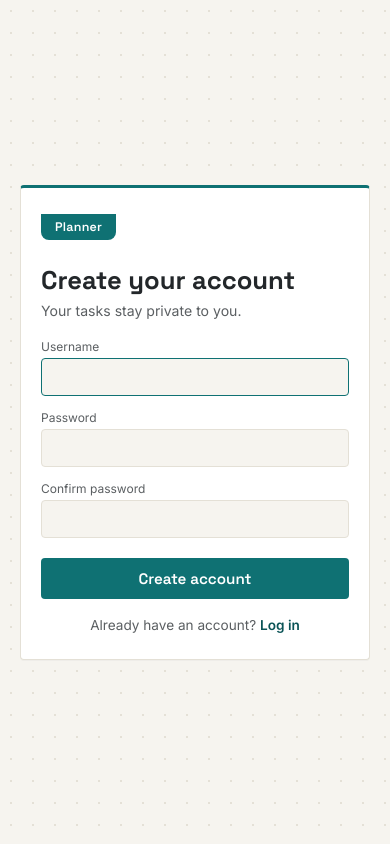
After one commit to FundanoJoseph/Student-Task-Manager, a Flask app: page /register in a window 390 px wide. The commit adds this page. Run offline with Flask 3, Linux system fonts and the light colour scheme.

Commit message:
Add accounts, due dates, mobile improvements

```diff
--- a/app.py
+++ b/app.py
@@ -1,56 +1,193 @@
 # app.py
 # Flask backend for the Student Task Manager
-# Uses a JSON file as lightweight storage (no external DB setup needed)
+# Adds: user accounts (register/login/logout) so each user has their own
+# private task list, and due dates with overdue highlighting.
+# Storage: SQLite (single file database, no external DB service needed)
 
-import json
 import os
-import time
-from datetime import datetime, timezone
+import sqlite3
+from datetime import datetime, timezone, date
+from functools import wraps
 
-from flask import Flask, jsonify, request, render_template
+from flask import (
+    Flask, jsonify, request, render_template,
+    redirect, url_for, session, g
+)
+from werkzeug.security import generate_password_hash, check_password_hash
 
 app = Flask(__name__)
+# IMPORTANT: set a real SECRET_KEY environment variable in production
+# (e.g. in Render's dashboard) so login sessions can't be forged.
+app.secret_key = os.environ.get('SECRET_KEY', 'dev-only-change-this-secret-key')
 
 DATA_DIR = os.path.join(os.path.dirname(__file__), 'data')
-DB_FILE = os.path.join(DATA_DIR, 'tasks.json')
+DB_FILE = os.path.join(DATA_DIR, 'app.db')
 
 
-# ---------- Storage helpers ----------
-def ensure_db_file():
-    os.makedirs(DATA_DIR, exist_ok=True)
-    if not os.path.exists(DB_FILE):
-        with open(DB_FILE, 'w') as f:
-            json.dump([], f)
+# ---------- Database helpers ----------
+def get_db():
+    if 'db' not in g:
+        os.makedirs(DATA_DIR, exist_ok=True)
+        g.db = sqlite3.connect(DB_FILE)
+        g.db.row_factory = sqlite3.Row
+    return g.db
 
 
-def read_tasks():
-    ensure_db_file()
-    with open(DB_FILE, 'r') as f:
-        try:
-            return json.load(f)
-        except json.JSONDecodeError:
-            return []
+@app.teardown_appcontext
+def close_db(exception=None):
+    db = g.pop('db', None)
+    if db is not None:
+        db.close()
 
 
-def write_tasks(tasks):
-    ensure_db_file()
-    with open(DB_FILE, 'w') as f:
-        json.dump(tasks, f, indent=2)
+def init_db():
+    os.makedirs(DATA_DIR, exist_ok=True)
+    conn = sqlite3.connect(DB_FILE)
+    conn.execute('''
+        CREATE TABLE IF NOT EXISTS users (
+            id INTEGER PRIMARY KEY AUTOINCREMENT,
+            username TEXT UNIQUE NOT NULL,
+            password_hash TEXT NOT NULL,
+            created_at TEXT NOT NULL
+        )
+    ''')
+    conn.execute('''
+        CREATE TABLE IF NOT EXISTS tasks (
+            id INTEGER PRIMARY KEY AUTOINCREMENT,
+            user_id INTEGER NOT NULL,
+            title TEXT NOT NULL,
+            category TEXT NOT NULL,
+            priority TEXT NOT NULL,
+            due_date TEXT,
+            completed INTEGER NOT NULL DEFAULT 0,
+            created_at TEXT NOT NULL,
+            FOREIGN KEY (user_id) REFERENCES users (id)
+        )
+    ''')
+    conn.commit()
+    conn.close()
+
+
+init_db()
+
+
+# ---------- Auth helpers ----------
+def login_required_page(f):
+    @wraps(f)
+    def wrapped(*args, **kwargs):
+        if 'user_id' not in session:
+            return redirect(url_for('login'))
+        return f(*args, **kwargs)
+    return wrapped
+
+
+def login_required_api(f):
+    @wraps(f)
+    def wrapped(*args, **kwargs):
+        if 'user_id' not in session:
+            return jsonify({'error': 'Not authenticated.'}), 401
+        return f(*args, **kwargs)
+    return wrapped
+
+
+def task_to_dict(row):
+    due = row['due_date']
+    overdue = False
+    if due and not row['completed']:
+        try:
+            overdue = date.fromisoformat(due) < date.today()
+        except ValueError:
+            overdue = False
+    return {
+        'id': row['id'],
+        'title': row['title'],
+        'category': row['category'],
+        'priority': row['priority'],
+        'dueDate': due,
+        'completed': bool(row['completed']),
+        'overdue': overdue,
+        'createdAt': row['created_at'],
+    }
+
+
+# ---------- Auth routes (pages) ----------
+@app.route('/register', methods=['GET', 'POST'])
+def register():
+    if request.method == 'GET':
+        return render_template('register.html')
+
+    username = (request.form.get('username') or '').strip()
+    password = request.form.get('password') or ''
+    confirm = request.form.get('confirm') or ''
+
+    if not username or not password:
+        return render_template('register.html', error='Username and password are required.')
+    if password != confirm:
+        return render_template('register.html', error='Passwords do not match.')
+
+    db = get_db()
+    existing = db.execute('SELECT id FROM users WHERE username = ?', (username,)).fetchone()
+    if existing:
+        return render_template('register.html', error='That username is already taken.')
+
+    db.execute(
+        'INSERT INTO users (username, password_hash, created_at) VALUES (?, ?, ?)',
+        (username, generate_password_hash(password), datetime.now(timezone.utc).isoformat()),
+    )
+    db.commit()
+
+    user = db.execute('SELECT id FROM users WHERE username = ?', (username,)).fetchone()
+    session['user_id'] = user['id']
+    session['username'] = username
+    return redirect(url_for('index'))
+
+
+@app.route('/login', methods=['GET', 'POST'])
+def login():
+    if request.method == 'GET':
+        return render_template('login.html')
+
+    username = (request.form.get('username') or '').strip()
+    password = request.form.get('password') or ''
+
+    db = get_db()
+    user = db.execute('SELECT * FROM users WHERE username = ?', (username,)).fetchone()
+
+    if user is None or not check_password_hash(user['password_hash'], password):
+        return render_template('login.html', error='Incorrect username or password.')
+
+    session['user_id'] = user['id']
+    session['username'] = user['username']
+    return redirect(url_for('index'))
+
+
+@app.route('/logout')
+def logout():
+    session.clear()
+    return redirect(url_for('login'))
 
 
 # ---------- Frontend route ----------
 @app.route('/')
+@login_required_page
 def index():
-    return render_template('index.html')
+    return render_template('index.html', username=session.get('username'))
 
 
-# ---------- API routes (Backend "modules") ----------
+# ---------- API routes ----------
 @app.route('/api/tasks', methods=['GET'])
+@login_required_api
 def get_tasks():
-    return jsonify(read_tasks())
+    db = get_db()
+    rows = db.execute(
+        'SELECT * FROM tasks WHERE user_id = ? ORDER BY created_at DESC',
+        (session['user_id'],),
+    ).fetchall()
+    return jsonify([task_to_dict(r) for r in rows])
 
 
 @app.route('/api/tasks', methods=['POST'])
+@login_required_api
 def create_task():
     body = request.get_json(silent=True) or {}
     title = (body.get('title') or '').strip()
@@ -58,42 +195,68 @@ def create_task():
     if not title:
         return jsonify({'error': 'Task title is required.'}), 400
 
-    tasks = read_tasks()
-    new_task = {
-        'id': str(int(time.time() * 1000)),
-        'title': title,
-        'category': body.get('category') or 'General',
-        'priority': body.get('priority') or 'Medium',
-        'completed': False,
-        'createdAt': datetime.now(timezone.utc).isoformat(),
-    }
-    tasks.append(new_task)
-    write_tasks(tasks)
-    return jsonify(new_task), 201
+    db = get_db()
+    now = datetime.now(timezone.utc).isoformat()
+    cursor = db.execute(
+        '''INSERT INTO tasks (user_id, title, category, priority, due_date, completed, created_at)
+           VALUES (?, ?, ?, ?, ?, 0, ?)''',
+        (
+            session['user_id'],
+            title,
+            body.get('category') or 'General',
+            body.get('priority') or 'Medium',
+            body.get('dueDate') or None,
+            now,
+        ),
+    )
+    db.commit()
+    row = db.execute('SELECT * FROM tasks WHERE id = ?', (cursor.lastrowid,)).fetchone()
+    return jsonify(task_to_dict(row)), 201
 
 
-@app.route('/api/tasks/<task_id>', methods=['PUT'])
+@app.route('/api/tasks/<int:task_id>', methods=['PUT'])
+@login_required_api
 def update_task(task_id):
-    tasks = read_tasks()
-    index = next((i for i, t in enumerate(tasks) if t['id'] == task_id), None)
+    db = get_db()
+    row = db.execute(
+        'SELECT * FROM tasks WHERE id = ? AND user_id = ?',
+        (task_id, session['user_id']),
+    ).fetchone()
 
-    if index is None:
+    if row is None:
         return jsonify({'error': 'Task not found.'}), 404
 
     updates = request.get_json(silent=True) or {}
-    tasks[index].update(updates)
-    write_tasks(tasks)
-    return jsonify(tasks[index])
+    title = updates.get('title', row['title'])
+    category = updates.get('category', row['category'])
+    priority = updates.get('priority', row['priority'])
+    due_date = updates.get('dueDate', row['due_date'])
+    completed = updates.get('completed', bool(row['completed']))
+
+    db.execute(
+        '''UPDATE tasks SET title = ?, category = ?, priority = ?, due_date = ?, completed = ?
+           WHERE id = ? AND user_id = ?''',
+        (title, category, priority, due_date, 1 if completed else 0, task_id, session['user_id']),
+    )
+    db.commit()
+    row = db.execute('SELECT * FROM tasks WHERE id = ?', (task_id,)).fetchone()
+    return jsonify(task_to_dict(row))
 
 
-@app.route('/api/tasks/<task_id>', methods=['DELETE'])
+@app.route('/api/tasks/<int:task_id>', methods=['DELETE'])
+@login_required_api
 def delete_task(task_id):
-    tasks = read_tasks()
-    if not any(t['id'] == task_id for t in tasks):
+    db = get_db()
+    row = db.execute(
+        'SELECT id FROM tasks WHERE id = ? AND user_id = ?',
+        (task_id, session['user_id']),
+    ).fetchone()
+
+    if row is None:
         return jsonify({'error': 'Task not found.'}), 404
 
-    tasks = [t for t in tasks if t['id'] != task_id]
-    write_tasks(tasks)
+    db.execute('DELETE FROM tasks WHERE id = ? AND user_id = ?', (task_id, session['user_id']))
+    db.commit()
     return jsonify({'message': 'Task deleted successfully.'})
 
 
--- a/static/style.css
+++ b/static/style.css
@@ -276,8 +336,119 @@ body {
   font-size: 0.88rem;
 }
 
+/* ===== Auth pages (login / register) ===== */
+.auth-page {
+  min-height: 100vh;
+  display: flex;
+  align-items: center;
+  justify-content: center;
+  padding: 20px;
+}
+
+.auth-card {
+  background: var(--card);
+  border: 1px solid var(--paper-line);
+  border-top: 3px solid var(--teal);
+  border-radius: 4px;
+  padding: 32px 28px;
+  width: 100%;
+  max-width: 380px;
+  box-shadow: 0 1px 0 rgba(35,39,42,0.03);
+}
+
+.auth-card h1 {
+  font-family: 'Space Grotesk', sans-serif;
+  font-size: 1.6rem;
+  margin-top: 10px;
+  color: var(--ink);
+}
+
+.auth-card .dateline {
+  margin-bottom: 20px;
+  font-size: 0.88rem;
+}
+
+.auth-card form {
+  display: flex;
+  flex-direction: column;
+  gap: 14px;
+}
+
+.auth-card .field input {
+  padding: 9px 10px;
+  border: 1px solid var(--paper-line);
+  border-radius: 4px;
+  font-family: 'Inter', sans-serif;
+  font-size: 0.92rem;
+  background: var(--paper);
+  color: var(--ink);
+}
+
+.auth-card .field input:focus {
+  outline: none;
+  border-color: var(--teal);
+}
+
+.auth-card button {
+  margin-top: 6px;
+  background: var(--teal);
+  color: white;
+  border: none;
+  font-family: 'Space Grotesk', sans-serif;
+  font-weight: 600;
+  font-size: 0.95rem;
+  padding: 11px 18px;
+  border-radius: 4px;
+  cursor: pointer;
+}
+
+.auth-card button:hover {
+  background: var(--teal-deep);
+}
+
+.auth-error {
+  background: #FBEAE4;
+  border: 1px solid #F3C4B5;
+  color: var(--coral);
+  font-size: 0.85rem;
+  padding: 8px 12px;
+  border-radius: 4px;
+  margin-bottom: 16px;
+}
+
+.auth-switch {
+  margin-top: 18px;
+  font-size: 0.85rem;
+  color: var(--ink-soft);
+  text-align: center;
+}
+
+.auth-switch a {
+  color: var(--teal-deep);
+  font-weight: 600;
+  text-decoration: none;
+}
+
+.auth-switch a:hover {
+  text-decoration: underline;
+}
+
 @media (max-width: 480px) {
+  .page { padding: 28px 14px 60px; }
+  .masthead h1 { font-size: 1.8rem; }
   .composer-row { flex-direction: column; align-items: stretch; }
-  .composer-row button { width: 100%; }
-  .tabs { overflow-x: auto; }
+  .composer-row button { width: 100%; padding: 13px 20px; }
+  .field select, .field input[type="date"] { padding: 10px; font-size: 1rem; }
+  .tabs { overflow-x: auto; -webkit-overflow-scrolling: touch; }
+  .tab-btn { padding: 12px 4px; }
+  .masthead-top { flex-direction: column; align-items: flex-start; gap: 10px; }
+  .task-item { padding: 12px 14px 12px 16px; }
+  .task-checkbox { width: 22px; height: 22px; }
+  .delete-btn { padding: 8px 10px; }
+  .task-meta { gap: 8px; }
+  .auth-card { padding: 26px 20px; }
 }
+
+@media (max-width: 360px) {
+  .masthead h1 { font-size: 1.55rem; }
+}
--- /dev/null
+++ b/templates/register.html
@@ -0,0 +1,42 @@
+<!DOCTYPE html>
+<html lang="en">
+<head>
+  <meta charset="UTF-8" />
+  <meta name="viewport" content="width=device-width, initial-scale=1.0" />
+  <title>Create account — Student Task Manager</title>
+  <link rel="preconnect" href="https://fonts.googleapis.com">
+  <link href="https://fonts.googleapis.com/css2?family=Space+Grotesk:wght@500;600;700&family=Inter:wght@400;500;600&display=swap" rel="stylesheet">
+  <link rel="stylesheet" href="{{ url_for('static', filename='style.css') }}" />
+</head>
+<body>
+  <div class="auth-page">
+    <div class="auth-card">
+      <div class="tab">Planner</div>
+      <h1>Create your account</h1>
+      <p class="dateline">Your tasks stay private to you.</p>
+
+      {% if error %}
+        <p class="auth-error">{{ error }}</p>
+      {% endif %}
+
+      <form method="POST" action="{{ url_for('register') }}">
+        <label class="field">
+          <span>Username</span>
+          <input type="text" name="username" required autofocus />
+        </label>
+        <label class="field">
+          <span>Password</span>
+          <input type="password" name="password" required />
+        </label>
+        <label class="field">
+          <span>Confirm password</span>
+          <input type="password" name="confirm" required />
+        </label>
+        <button type="submit">Create account</button>
+      </form>
+
+      <p class="auth-switch">Already have an account? <a href="{{ url_for('login') }}">Log in</a></p>
+    </div>
+  </div>
+</body>
+</html>
```
Also changed, not shown: other parts of static/style.css (+60 -0 lines), static/script.js (+35 -3 lines), templates/index.html (+11 -1 lines), templates/login.html (added, +38 -0 lines).
